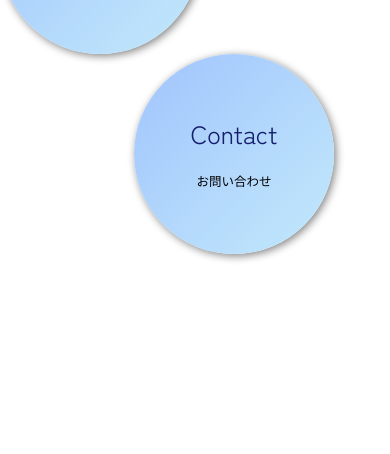
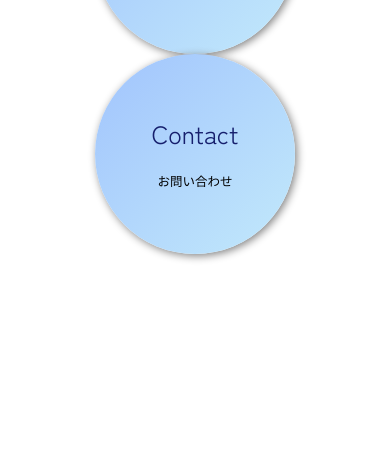
Before and after one commit to COCOMOA/portfolio, a plain HTML site: page index.html in a window 390 px wide. Shown: the part 733-1187 px from the top of the page. Drawn offline with Linux system fonts and the light colour scheme; some packages are replaced by stand-ins of ours; files whose address does not match are found by name.

Commit message:
Update style.css

```diff
--- a/style.css
+++ b/style.css
@@ -282,7 +282,7 @@ text-align: center;
     @media(max-width:600px){
     /*Header*/
     #header{
-     height: 150%;
+     height: 200%;
     }
     .header{
       margin-top:20%;
@@ -298,7 +298,6 @@ text-align: center;
       font-family:"Josefin Slab";
     }
     #button-about{
-      margin-left:20%;
       width: 200px;
       height: 200px;
     }
@@ -307,12 +306,12 @@ text-align: center;
       height: 200px;
     }
     #button-contact{
-      margin-left:20%;
       width: 200px;
       height: 200px;
     }
     .menu{
       display:block;
+      text-align: center;
 
     }
     /*About*/
```
